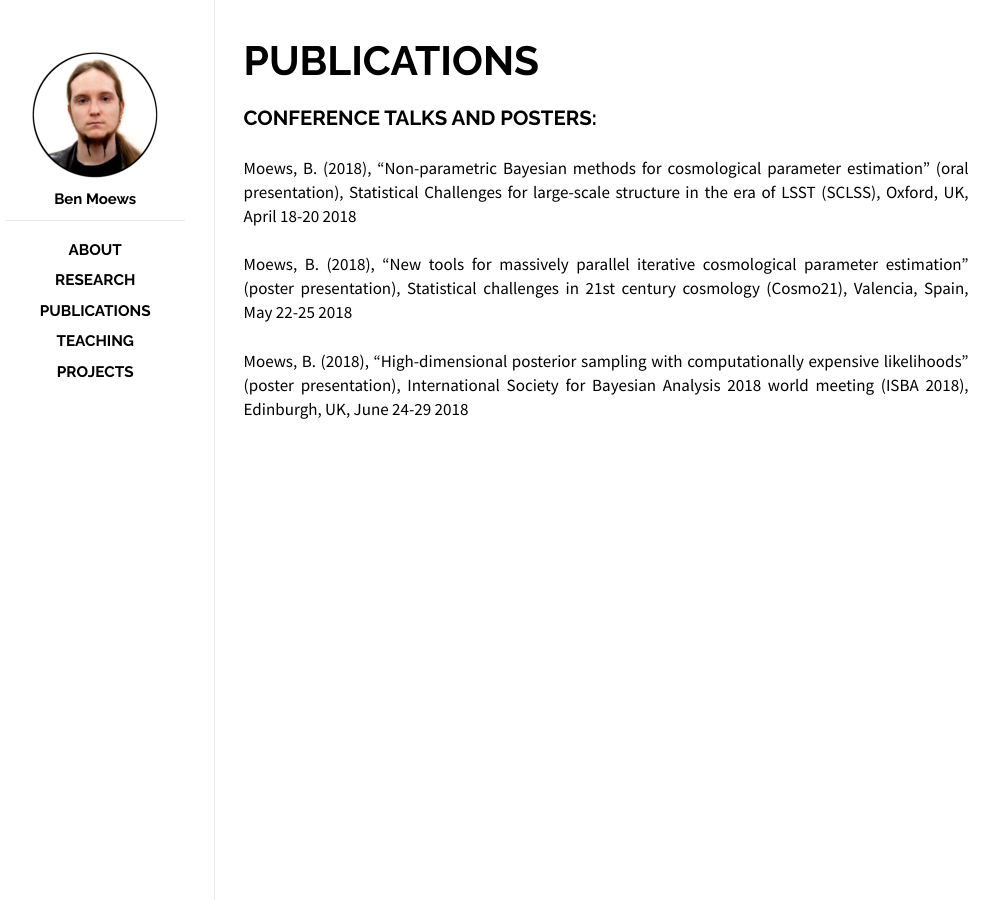
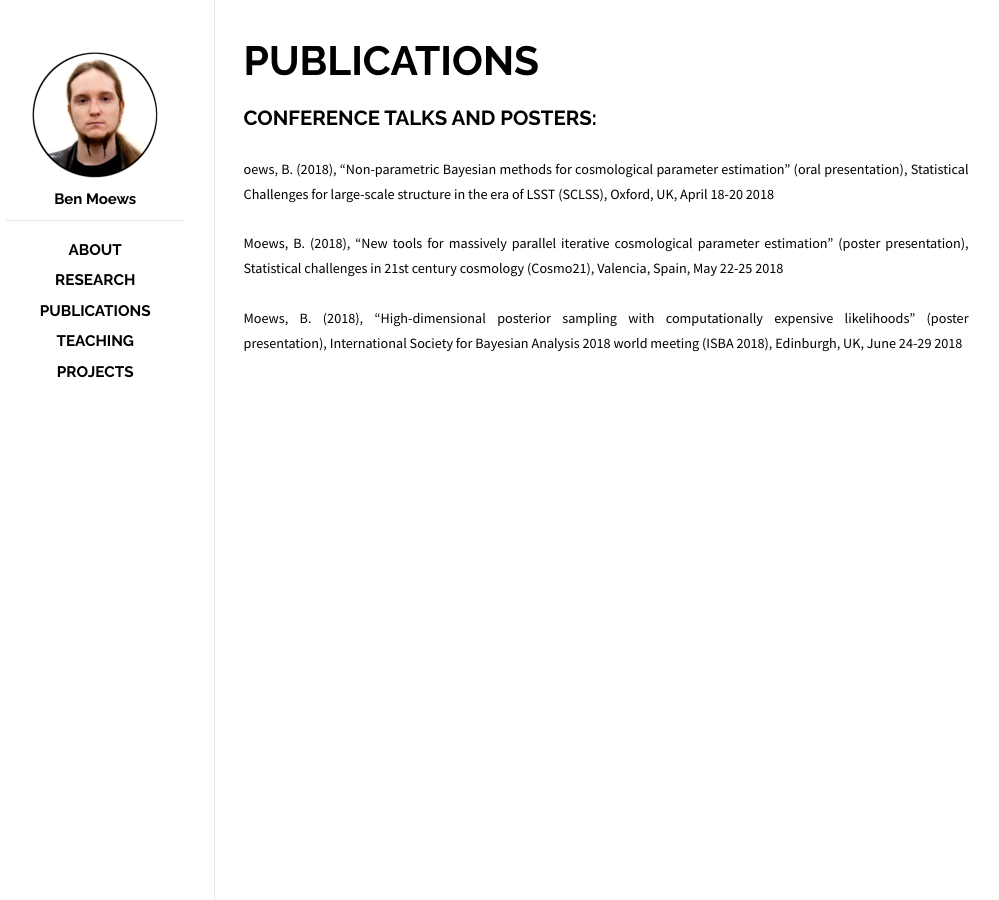
Before and after one commit to moews/moews.github.io, a Jekyll site: the page built from _posts/2017-03-25-publications.md, in a window 1280 px wide. Shown: the whole page, without its empty margins (144-1143 px from the left). Built offline with Jekyll 4.4.1, drawn with Linux system fonts in a browser that asks for light colours.

Commit message:
Update 2017-03-25-publications.md

```diff
--- a/_posts/2017-03-25-publications.md
+++ b/_posts/2017-03-25-publications.md
@@ -8,8 +8,8 @@ categories: posts
 
 ## CONFERENCE TALKS AND POSTERS:
 
-Moews, B. (2018), "Non-parametric Bayesian methods for cosmological parameter estimation" (oral presentation), Statistical Challenges for large-scale structure in the era of LSST (SCLSS), Oxford, UK, April 18-20 2018
+<small>oews, B. (2018), "Non-parametric Bayesian methods for cosmological parameter estimation" (oral presentation), Statistical Challenges for large-scale structure in the era of LSST (SCLSS), Oxford, UK, April 18-20 2018</small>
 
-Moews, B. (2018), "New tools for massively parallel iterative cosmological parameter estimation" (poster presentation), Statistical challenges in 21st century cosmology (Cosmo21), Valencia, Spain, May 22-25 2018
+<small>Moews, B. (2018), "New tools for massively parallel iterative cosmological parameter estimation" (poster presentation), Statistical challenges in 21st century cosmology (Cosmo21), Valencia, Spain, May 22-25 2018</small>
 
-Moews, B. (2018), "High-dimensional posterior sampling with computationally expensive likelihoods" (poster presentation), International Society for Bayesian Analysis 2018 world meeting (ISBA 2018), Edinburgh, UK, June 24-29 2018
+<small>Moews, B. (2018), "High-dimensional posterior sampling with computationally expensive likelihoods" (poster presentation), International Society for Bayesian Analysis 2018 world meeting (ISBA 2018), Edinburgh, UK, June 24-29 2018</small>
```
